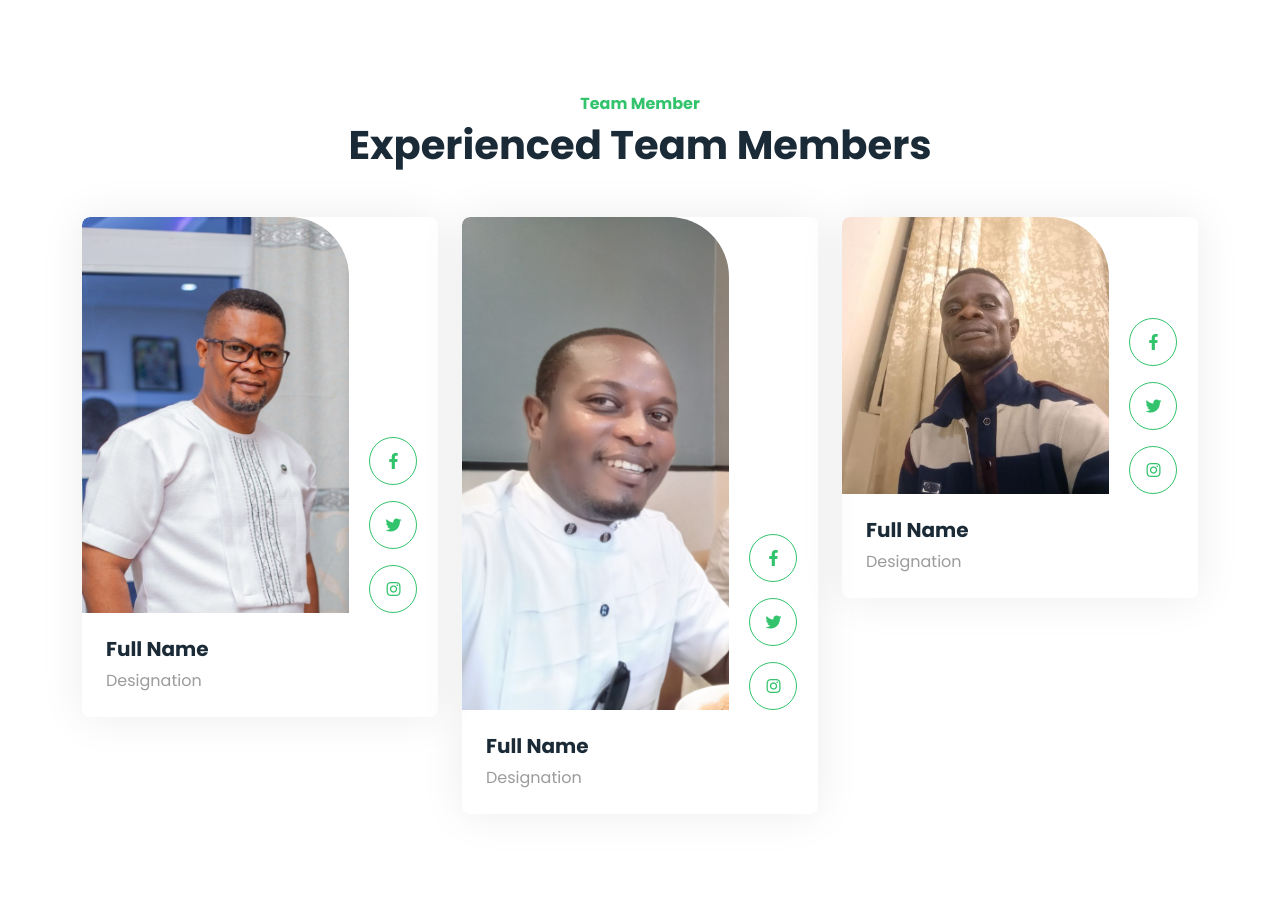
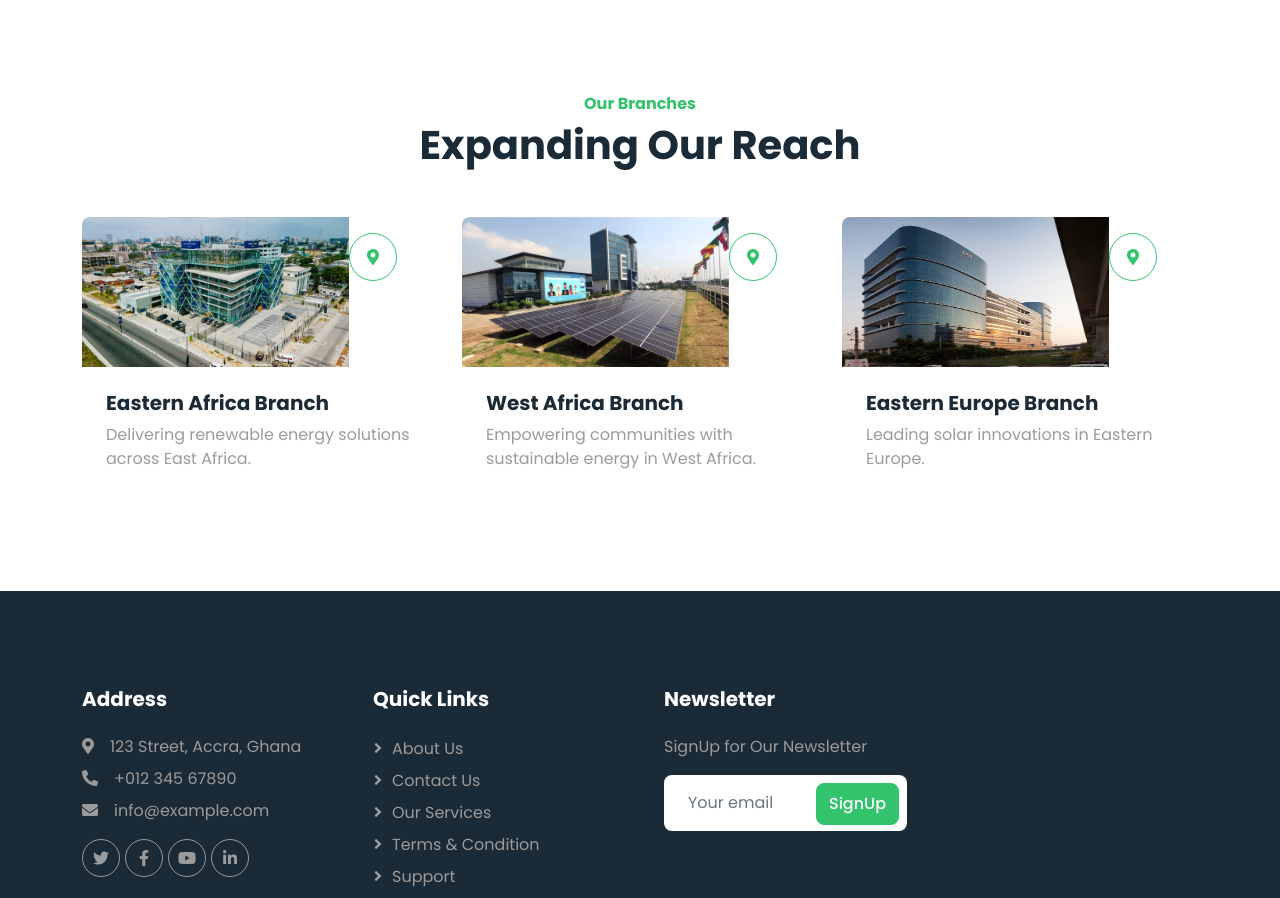
Before and after one commit to SylvesterAsare033/renewable-energy-website-template, a plain HTML site: page about.html in a window 1280 px wide. Shown: the part 1677-2575 px from the top of the page. Drawn offline with nearby package versions, Linux system fonts and the light colour scheme.

Commit message:
modified:   about.html 	modified:   contact.html 	new file:   img/east-africa.jpg 	new file:   img/east-europe.jpg 	new file:   img/west-africa.jpg

```diff
--- a/about.html
+++ b/about.html
@@ -209,66 +209,61 @@
 
 
 
-    <!-- Team Start -->
+    <!-- Branches Start -->
     <div class="container-xxl py-5">
         <div class="container">
             <div class="text-center mx-auto mb-5 wow fadeInUp" data-wow-delay="0.1s" style="max-width: 600px;">
-                <h6 class="text-primary">Team Member</h6>
-                <h1 class="mb-4">Experienced Team Members</h1>
+                <h6 class="text-primary">Our Branches</h6>
+                <h1 class="mb-4">Expanding Our Reach</h1>
             </div>
             <div class="row g-4">
                 <div class="col-lg-4 col-md-6 wow fadeInUp" data-wow-delay="0.1s">
-                    <div class="team-item rounded overflow-hidden">
+                    <div class="branch-item rounded overflow-hidden">
                         <div class="d-flex">
-                            <img class="img-fluid w-75" src="img/team-1.jpg" alt="">
-                            <div class="team-social w-25">
-                                <a class="btn btn-lg-square btn-outline-primary rounded-circle mt-3" href=""><i class="fab fa-facebook-f"></i></a>
-                                <a class="btn btn-lg-square btn-outline-primary rounded-circle mt-3" href=""><i class="fab fa-twitter"></i></a>
-                                <a class="btn btn-lg-square btn-outline-primary rounded-circle mt-3" href=""><i class="fab fa-instagram"></i></a>
+                            <img class="img-fluid w-75" src="img/east-africa.jpg" alt="Eastern Africa Office">
+                            <div class="branch-info w-25">
+                                <a class="btn btn-lg-square btn-outline-primary rounded-circle mt-3" href=""><i class="fas fa-map-marker-alt"></i></a>
                             </div>
                         </div>
                         <div class="p-4">
-                            <h5>Full Name</h5>
-                            <span>Designation</span>
+                            <h5>Eastern Africa Branch</h5>
+                            <span>Delivering renewable energy solutions across East Africa.</span>
                         </div>
                     </div>
                 </div>
                 <div class="col-lg-4 col-md-6 wow fadeInUp" data-wow-delay="0.3s">
-                    <div class="team-item rounded overflow-hidden">
+                    <div class="branch-item rounded overflow-hidden">
                         <div class="d-flex">
-                            <img class="img-fluid w-75" src="img/team-2.jpg" alt="">
-                            <div class="team-social w-25">
-                                <a class="btn btn-lg-square btn-outline-primary rounded-circle mt-3" href=""><i class="fab fa-facebook-f"></i></a>
-                                <a class="btn btn-lg-square btn-outline-primary rounded-circle mt-3" href=""><i class="fab fa-twitter"></i></a>
-                                <a class="btn btn-lg-square btn-outline-primary rounded-circle mt-3" href=""><i class="fab fa-instagram"></i></a>
+                            <img class="img-fluid w-75" src="img/west-africa.jpg" alt="West Africa Office">
+                            <div class="branch-info w-25">
+                                <a class="btn btn-lg-square btn-outline-primary rounded-circle mt-3" href=""><i class="fas fa-map-marker-alt"></i></a>
                             </div>
                         </div>
                         <div class="p-4">
-                            <h5>Full Name</h5>
-                            <span>Designation</span>
+                            <h5>West Africa Branch</h5>
+                            <span>Empowering communities with sustainable energy in West Africa.</span>
                         </div>
                     </div>
                 </div>
                 <div class="col-lg-4 col-md-6 wow fadeInUp" data-wow-delay="0.5s">
-                    <div class="team-item rounded overflow-hidden">
+                    <div class="branch-item rounded overflow-hidden">
                         <div class="d-flex">
-                            <img class="img-fluid w-75" src="img/team-3.jpg" alt="">
-                            <div class="team-social w-25">
-                                <a class="btn btn-lg-square btn-outline-primary rounded-circle mt-3" href=""><i class="fab fa-facebook-f"></i></a>
-                                <a class="btn btn-lg-square btn-outline-primary rounded-circle mt-3" href=""><i class="fab fa-twitter"></i></a>
-                                <a class="btn btn-lg-square btn-outline-primary rounded-circle mt-3" href=""><i class="fab fa-instagram"></i></a>
+                            <img class="img-fluid w-75" style="height: 150px;" src="img/east-europe.jpg" alt="Eastern Europe Office">
+                            <div class="branch-info w-25">
+                                <a class="btn btn-lg-square btn-outline-primary rounded-circle mt-3" href=""><i class="fas fa-map-marker-alt"></i></a>
                             </div>
                         </div>
                         <div class="p-4">
-                            <h5>Full Name</h5>
-                            <span>Designation</span>
+                            <h5>Eastern Europe Branch</h5>
+                            <span>Leading solar innovations in Eastern Europe.</span>
                         </div>
                     </div>
                 </div>
             </div>
         </div>
     </div>
-    <!-- Team End -->
+    <!-- Branches End -->
+
 
 
     <!-- Footer Start -->
```
Also changed, not shown: contact.html (+3 -6 lines), img/east-africa.jpg (added), img/east-europe.jpg (added), img/west-africa.jpg (added).
